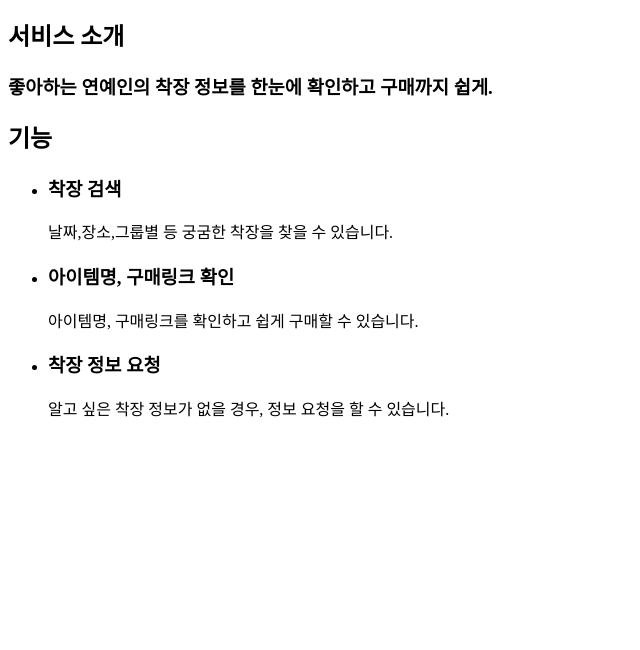
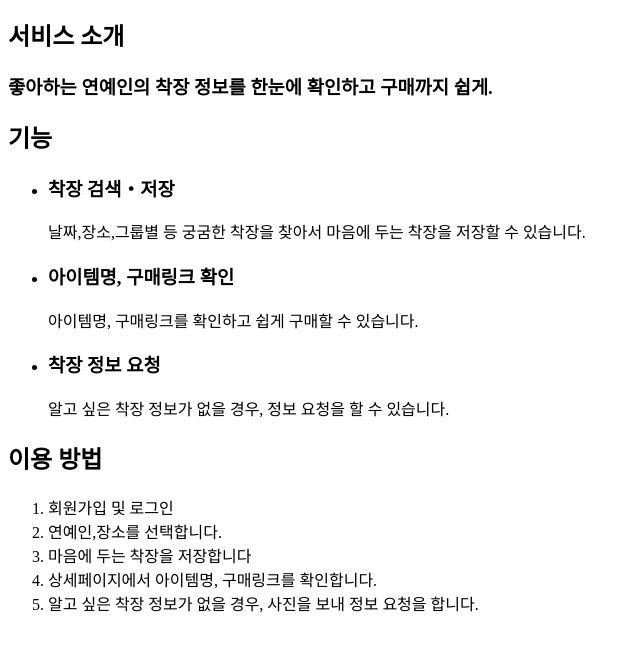
Before and after one commit to malshise/UIUXPROGRAMMING, a plain HTML site: page index.html in a window 1280 px wide. Shown: the part 116-766 px from the top of the page, without its empty margins (0-640 px from the left). Drawn offline with Linux system fonts and the light colour scheme.

Commit message:
이용방법

```diff
--- a/index.html
+++ b/index.html
@@ -30,8 +30,8 @@ WORN BY— 좋아하는 연예인의 착장 정보를 한눈에 확인
 <h2>기능</h2>
 <ul>
    <li>
-       <h3>착장 검색</h3>
-       <p>날짜,장소,그룹별 등 궁굼한 착장을 찾을 수 있습니다.</p>
+       <h3>착장 검색・저장</h3>
+       <p>날짜,장소,그룹별 등 궁굼한 착장을 찾아서 마음에 두는 착장을 저장할 수 있습니다.</p>
    </li>
    <li>
       <h3>아이템명, 구매링크 확인</h3>
@@ -42,5 +42,14 @@ WORN BY— 좋아하는 연예인의 착장 정보를 한눈에 확인
       <p>알고 싶은 착장 정보가 없을 경우, 정보 요청을 할 수 있습니다.</p>
    </li>
 </ul>
+
+<h2>이용 방법</h2>
+<ol>
+   <li>회원가입 및 로그인</li>
+   <li>연예인,장소를 선택합니다.</li>
+   <li>마음에 두는 착장을 저장합니다</li>
+   <li>상세페이지에서 아이템명, 구매링크를 확인합니다.</li>
+   <li>알고 싶은 착장 정보가 없을 경우, 사진을 보내 정보 요청을 합니다.</li>
+</ol>
 </body>
 </html>
```
